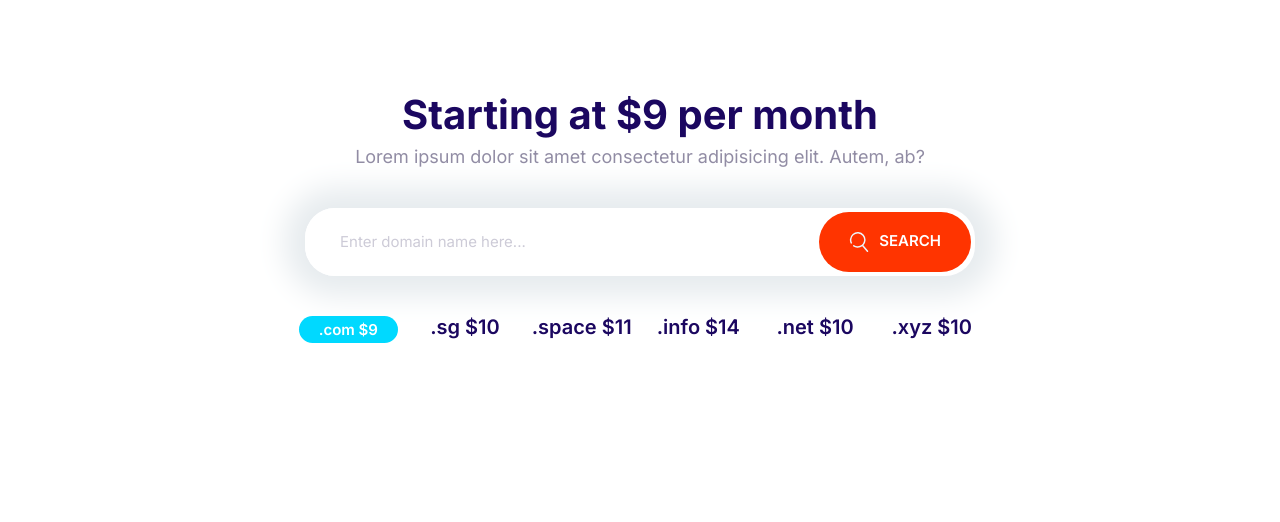
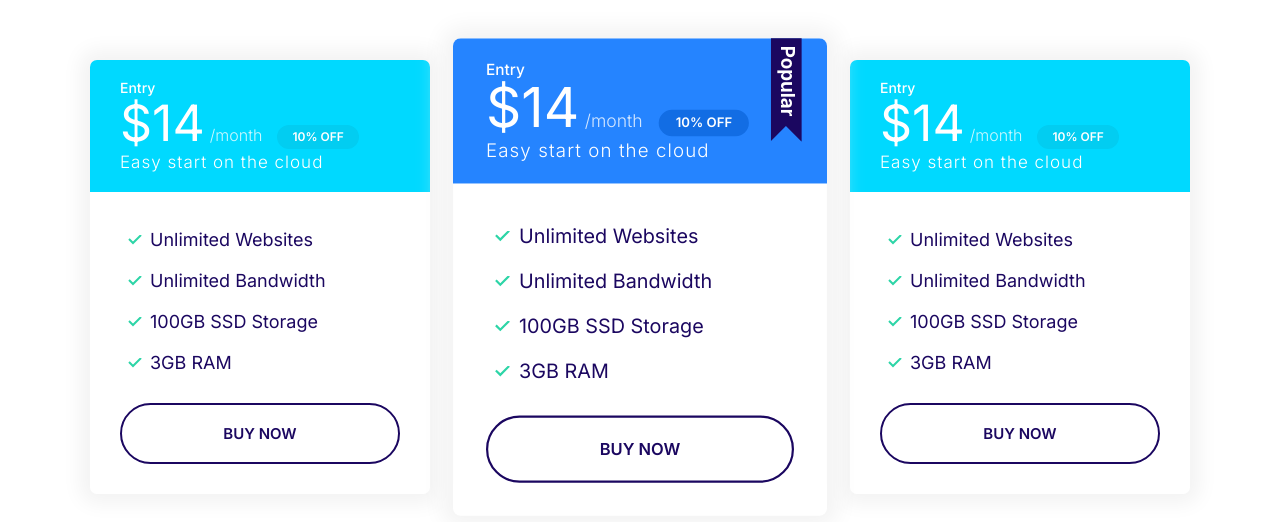
Before and after one commit to yoinspiration/moshify, a plain HTML site: page index.html in a window 1280 px wide. Drawn offline with Linux system fonts and the light colour scheme.

Commit message:
Build the plans block component.

```diff
--- a/css/styles.css
+++ b/css/styles.css
@@ -322,12 +322,24 @@
   background: #02cdf1;
 }
 
+.card--primary .badge--primary {
+  background: #126de4;
+}
+
 .card__header,
 .card__body {
   padding: 2rem 3rem;
 }
 
 /* Plans */
+.plan {
+  transition: transform 0.2s ease-out;
+}
+
+.plan .btn--outline {
+  transition: all 0.2s ease-out;
+}
+
 .plan__name {
   color: #fff;
   font-size: 2.4rem;
@@ -357,6 +369,10 @@
   margin-bottom: 2rem;
 }
 
+.plan--popular {
+  transform: scale(1.1);
+}
+
 .plan--popular .card__header {
   position: relative;
 }
@@ -368,6 +384,14 @@
   right: 5%;
   top: -6px;
   width: 40px;
+}
+
+.plan:hover {
+  transform: scale(1.05);
+}
+
+.plan--popular:hover {
+  transform: scale(1.15);
 }
 
 @media screen and (min-width: 1024px) {
@@ -729,3 +753,13 @@
     grid-template-columns: repeat(auto-fit, minmax(10rem, 1fr));
   }
 }
+
+/* Plans Block */
+.block-plans .grid {
+  gap: 8rem 4rem;
+}
+
+.block-plans .card {
+  max-width: 500px;
+  margin: 0 auto;
+}
--- a/index.html
+++ b/index.html
@@ -14,33 +14,69 @@
     <link rel="stylesheet" href="css/styles.css" />
   </head>
   <body>
-    <section class="block container block-domain">
-      <header class="block__header">
-        <h2>Starting at $9 per month</h2>
-        <p>
-          Lorem ipsum dolor sit amet consectetur adipisicing elit. Autem, ab?
-        </p>
-      </header>
-      <div class="input-group">
-        <input
-          class="input"
-          type="text"
-          placeholder="Enter domain name here..."
-        />
-        <button class="btn btn--accent">
-          <svg class="icon">
-            <use xlink:href="images/sprite.svg#search"></use></svg
-          >Search
-        </button>
+    <section class="block container block-plans">
+      <div class="grid grid--cols-3">
+        <div class="plan">
+          <div class="card card--secondary">
+            <header class="card__header">
+              <h3 class="plan__name">Entry</h3>
+              <span class="plan__price">$14</span>
+              <span class="plan__billing-cycle">/month</span>
+              <span class="badge badge--secondary badge--small">10% OFF</span>
+              <span class="plan__description">Easy start on the cloud</span>
+            </header>
+            <div class="card__body">
+              <ul class="list list--tick">
+                <li class="list__item">Unlimited Websites</li>
+                <li class="list__item">Unlimited Bandwidth</li>
+                <li class="list__item">100GB SSD Storage</li>
+                <li class="list__item">3GB RAM</li>
+              </ul>
+              <button class="btn btn--outline btn--block">Buy Now</button>
+            </div>
+          </div>
+        </div>
+        <div class="plan plan--popular">
+          <div class="card card--primary">
+            <header class="card__header">
+              <h3 class="plan__name">Entry</h3>
+              <span class="plan__price">$14</span>
+              <span class="plan__billing-cycle">/month</span>
+              <span class="badge badge--primary badge--small">10% OFF</span>
+              <span class="plan__description">Easy start on the cloud</span>
+            </header>
+            <div class="card__body">
+              <ul class="list list--tick">
+                <li class="list__item">Unlimited Websites</li>
+                <li class="list__item">Unlimited Bandwidth</li>
+                <li class="list__item">100GB SSD Storage</li>
+                <li class="list__item">3GB RAM</li>
+              </ul>
+              <button class="btn btn--outline btn--block">Buy Now</button>
+            </div>
+          </div>
+        </div>
+        <div class="plan">
+          <div class="card card--secondary">
+            <header class="card__header">
+              <h3 class="plan__name">Entry</h3>
+              <span class="plan__price">$14</span>
+              <span class="plan__billing-cycle">/month</span>
+              <span class="badge badge--secondary badge--small">10% OFF</span>
+              <span class="plan__description">Easy start on the cloud</span>
+            </header>
+            <div class="card__body">
+              <ul class="list list--tick">
+                <li class="list__item">Unlimited Websites</li>
+                <li class="list__item">Unlimited Bandwidth</li>
+                <li class="list__item">100GB SSD Storage</li>
+                <li class="list__item">3GB RAM</li>
+              </ul>
+              <button class="btn btn--outline btn--block">Buy Now</button>
+            </div>
+          </div>
+        </div>
       </div>
-      <ul class="list block-domain__prices">
-        <li><span class="badge badge--secondary">.com $9</span></li>
-        <li>.sg $10</li>
-        <li>.space $11</li>
-        <li>.info $14</li>
-        <li>.net $10</li>
-        <li>.xyz $10</li>
-      </ul>
     </section>
   </body>
 </html>
```
Also changed, not shown: components/plans-block.html (added, +64 -0 lines).
